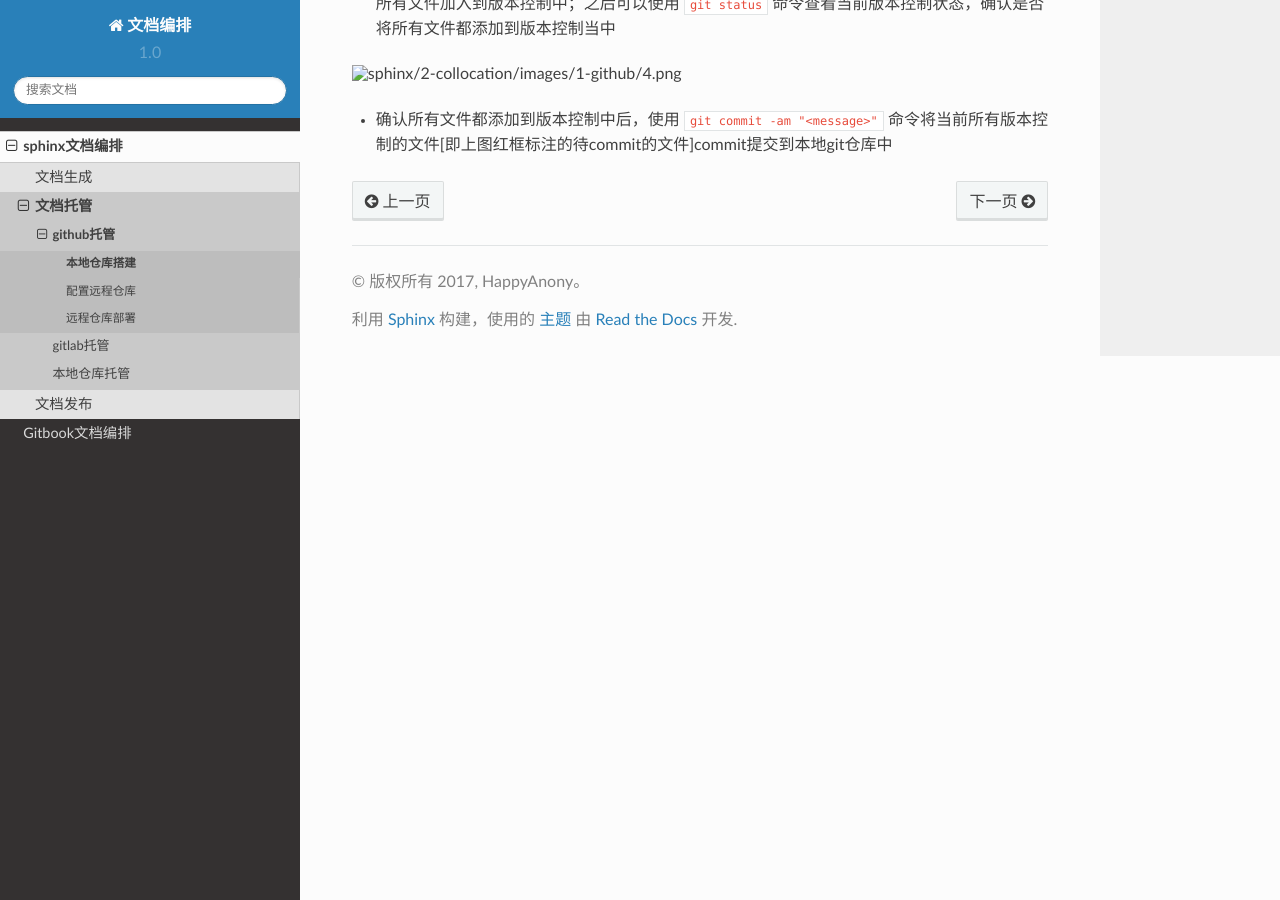
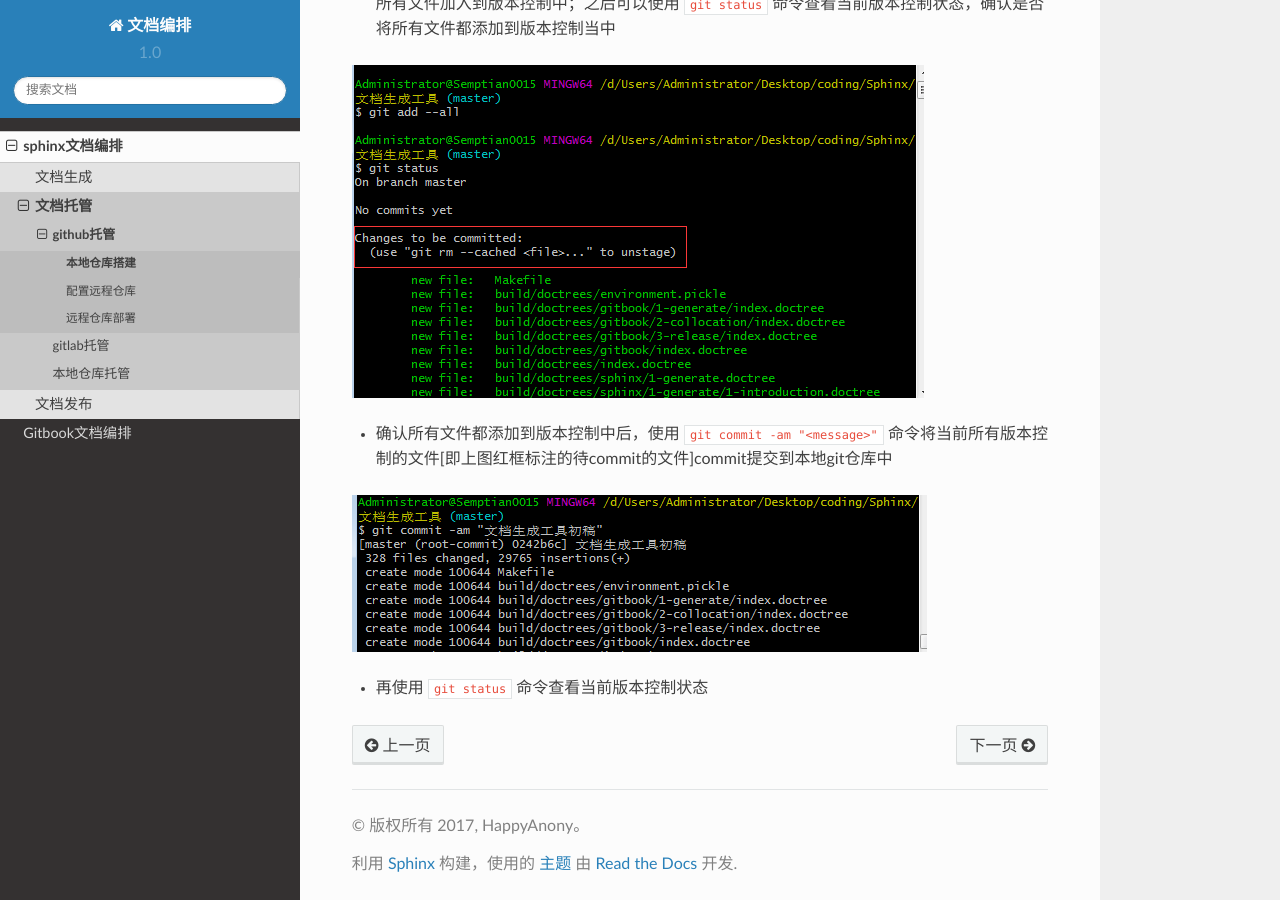
Before and after one commit to HappyAnony/DocGenerate, a Sphinx documentation site: the page built from source/sphinx/2-collocation/1-github/1-InitLocal.rst, in a window 1280 px wide and 900 px high, scrolled down 1918 px. Built offline with Sphinx 7.4.7 and the Read the Docs theme 2.0.0, drawn with Linux system fonts in a browser that asks for light colours.

Commit message:
新添加

```diff
--- a/source/sphinx/2-collocation/1-github/1-InitLocal.rst
+++ b/source/sphinx/2-collocation/1-github/1-InitLocal.rst
@@ -47,3 +47,7 @@ window下命令行工具也有很多，比较推荐的是
 .. figure:: ../images/1-github/4.png
 
 - 确认所有文件都添加到版本控制中后，使用 ``git commit -am "<message>"`` 命令将当前所有版本控制的文件[即上图红框标注的待commit的文件]commit提交到本地git仓库中
+
+.. figure:: ../images/1-github/5.png
+
+- 再使用 ``git status`` 命令查看当前版本控制状态
```
Also changed, not shown: source/sphinx/2-collocation/images/1-github/4.png (added), source/sphinx/2-collocation/images/1-github/5.png (added).
